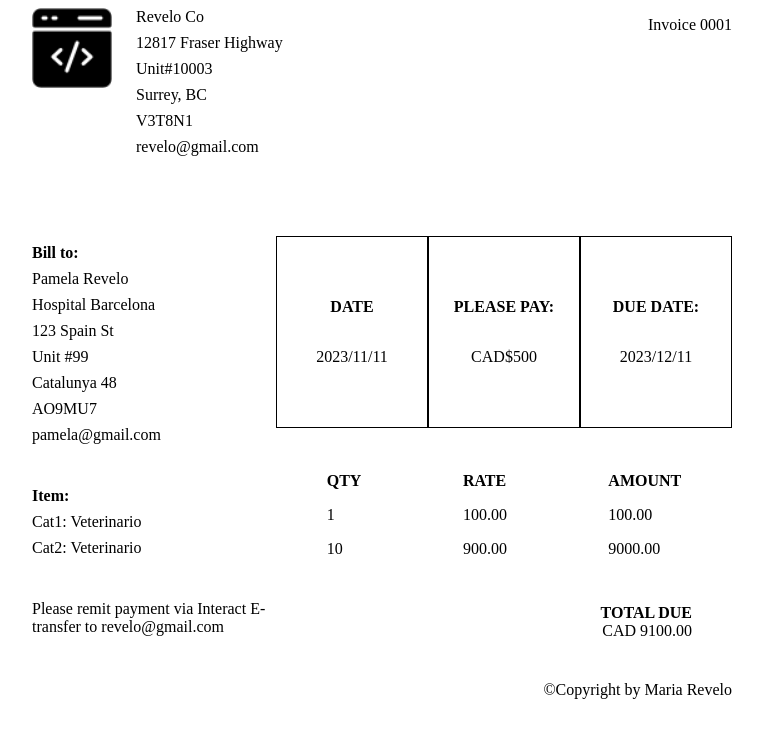
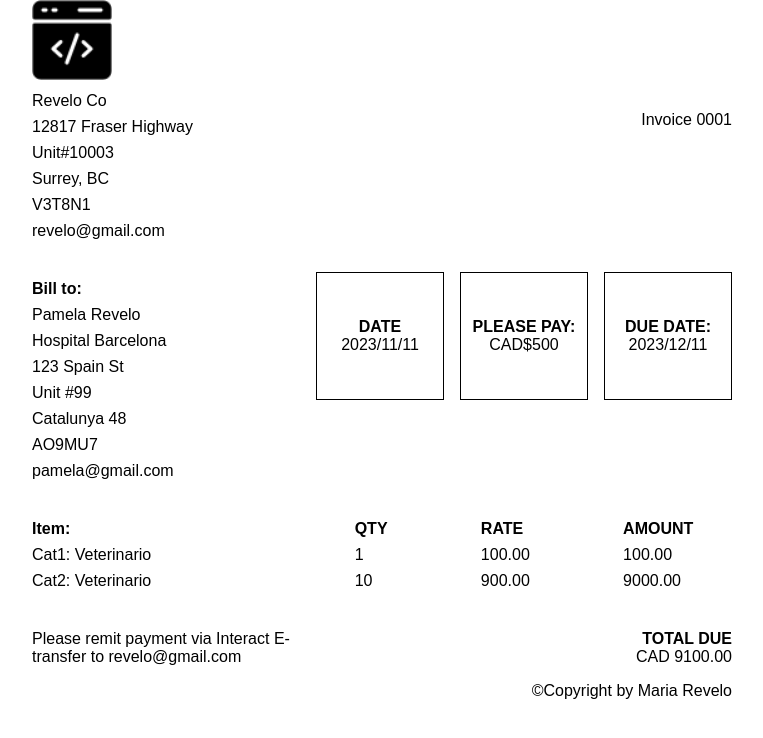
Before and after one commit to MariaVan8/invoice, a plain HTML site: page index.html in a window 1280 px wide. Shown: the whole page, without its empty margins (258-1021 px from the left). Drawn offline with Linux system fonts and the light colour scheme.

Commit message:
Added grid branch

```diff
--- a/styles/styles.css
+++ b/styles/styles.css
@@ -1,93 +1,112 @@
-body{
+
+* {
+    margin: 0;
+    padding: 0;
+    box-sizing: border-box;
+  }
+
+  body {
     width: 700px;
     margin: auto;
+
+    font-family: Arial, sans-serif;
   }
 
-header{
-    display: flex;
-    justify-content: space-between;
-    margin-bottom: 5rem;
+  /* Header styles */
+  header {
+    display: grid;
+    grid-template-columns: 1fr auto;
+    grid-template-rows: 1fr;
+    grid-template-areas: "left right";
+    gap: 1.5rem;
+    align-items: center;
+    margin-bottom: 2rem;
   }
 
-.header-container{
-    display: flex;
-    gap: 1.5rem;
-    justify-items: center;
+  .header-left {
+    grid-area: left;
   }
 
-.header-right{
+  .header-right {
+    grid-area: right;
     display: flex;
     flex-direction: column;
-
-}
-.logo{
-width: 80px;
-padding-top: 10%;
   }
 
-.header-item{
+  .logo {
+    width: 80px;
+  }
+
+  .header-item {
     margin: 0;
     padding-top: 0.5rem;
   }
 
-.info-container{
-    display: flex;
-    justify-content: space-between;
+
+  .info-container {
+    display: grid;
+    grid-template-columns: 1fr 1fr;
+    grid-template-rows: auto;
+    gap: 1.5rem;
   }
-.info-left{
+
+  .info-left {
     display: flex;
     flex-direction: column;
-    justify-content: space-between;
-    height: 400px;
+    gap: 2rem;
   }
 
-.info-right-top{
+  .info-right-top {
     display: flex;
-    flex-direction: row;
-    margin-bottom: 28px;
+    justify-content: space-around;
+    gap: 1rem;
 
   }
 
-.box-container{
-   width: 150px;
-   height: 190px;
+  .box-container {
     border: 1px solid black;
-   justify-content: center;
     display: flex;
+    height: 8rem;
+    width: 8rem;
     flex-direction: column;
     align-items: center;
+    justify-content: center;
+    text-align: center;
   }
 
-
-.info-item{
+  .info-item {
     margin: 0;
     padding-top: 0.5rem;
   }
 
-.middle-item{
-    margin: 1rem;
+  .middle-item {
+    margin: 0.5rem 0;
   }
 
-.info-right-middle{
+  .info-right-container{
+    display: flex;
+    flex-direction: column;
+    justify-content: space-between;
+
+  }
+
+  .info-right-middle {
     display: flex;
     justify-content: space-around;
+    margin-top: 6em;
+    gap: 1rem;
   }
 
-.info-bottom{
-    display: flex;
-    flex-direction: column;
-    align-items: flex-end;
-    padding-right: 40px;
-    padding-top: 30px;
+  .info-bottom {
+    text-align: right;
+    margin-top: 1rem;
+  }
 
-}
-.bottom-item{
+  .bottom-item {
     margin: 0;
   }
 
-footer{
-  display: flex;
-  justify-content: flex-end;
-  margin-top: 25px;
-
+  footer {
+    text-align: right;
+    margin-top: 1rem;
   }
```
Lines whose indentation alone changed are shown as unchanged.
